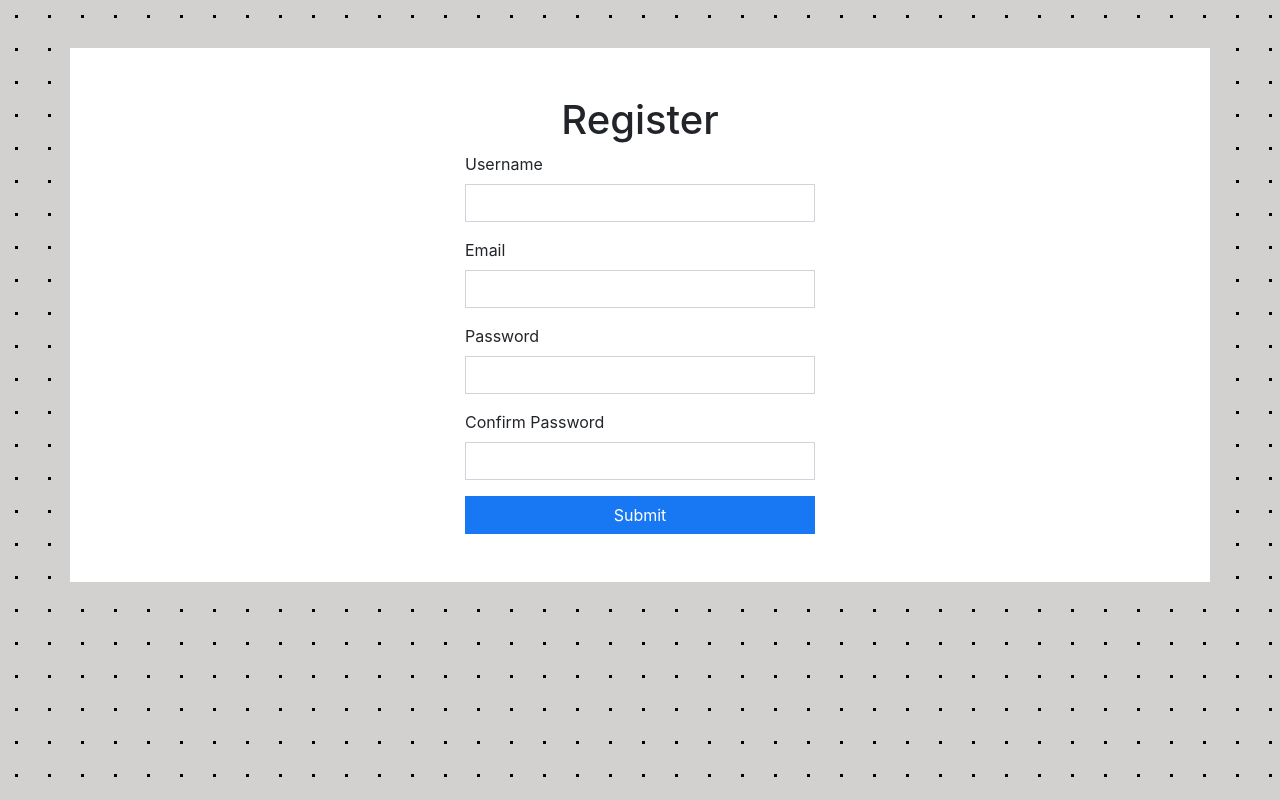
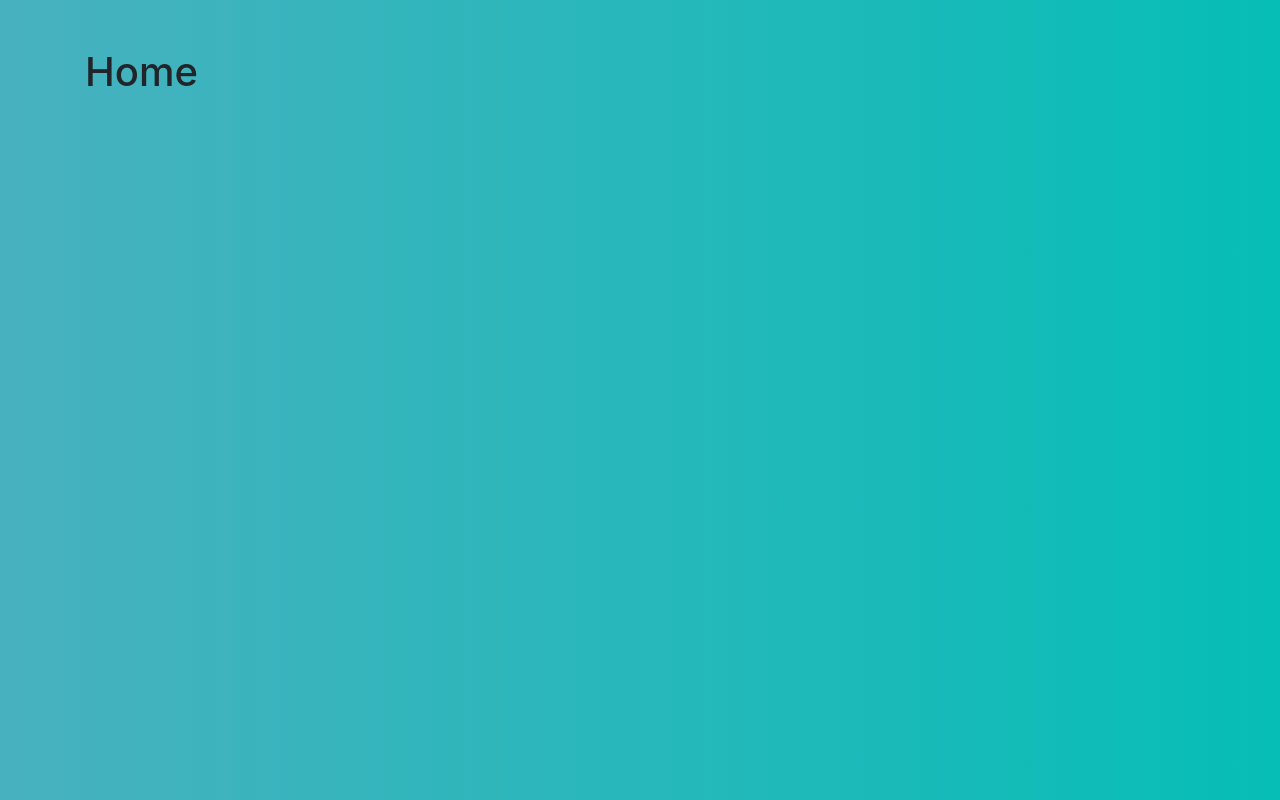
Before and after one commit to nasrulfuad/chat-app, a React (Create React App) app in the folder client/: page / in a window 1280 px wide. Built offline with nearby package versions, Linux system fonts and the light colour scheme.

Commit message:
Client register, login

```diff
--- a/client/package.json
+++ b/client/package.json
@@ -3,14 +3,17 @@
   "version": "0.1.0",
   "private": true,
   "dependencies": {
+    "@apollo/client": "^3.2.5",
     "@testing-library/jest-dom": "^4.2.4",
     "@testing-library/react": "^9.3.2",
     "@testing-library/user-event": "^7.1.2",
     "bootstrap": "^4.5.3",
+    "graphql": "^15.3.0",
     "node-sass": "^4.14.1",
     "react": "^17.0.1",
     "react-bootstrap": "^1.4.0",
     "react-dom": "^17.0.1",
+    "react-router-dom": "^5.2.0",
     "react-scripts": "3.4.4"
   },
   "scripts": {
--- a/client/public/index.html
+++ b/client/public/index.html
@@ -24,7 +24,7 @@
       work correctly both with client-side routing and a non-root public URL.
       Learn how to configure a non-root public URL by running `npm run build`.
     -->
-    <title>React App</title>
+    <title>Chat App</title>
   </head>
   <body>
     <noscript>You need to enable JavaScript to run this app.</noscript>
--- /dev/null
+++ b/client/src/ApolloProvider.jsx
@@ -0,0 +1,15 @@
+import React from "react";
+import {
+  ApolloClient,
+  InMemoryCache,
+  ApolloProvider as Provider,
+} from "@apollo/client";
+
+const client = new ApolloClient({
+  uri: "http://localhost:4000",
+  cache: new InMemoryCache(),
+});
+
+export const ApolloProvider = (props) => (
+  <Provider client={client} {...props} />
+);
--- a/client/src/App.jsx
+++ b/client/src/App.jsx
@@ -1,12 +1,22 @@
 import React from "react";
 import { Container } from "react-bootstrap";
+import { BrowserRouter as Router, Route, Switch } from "react-router-dom";
+import { ApolloProvider } from "./ApolloProvider";
+import { pages } from "./constants/pages";
 import "./App.scss";
-import { Register } from "./pages/register";
 
 export const App = () => {
   return (
-    <Container className="pt-5">
-      <Register />
-    </Container>
+    <ApolloProvider>
+      <Router>
+        <Container className="pt-5">
+          <Switch>
+            {pages.map((page, index) => (
+              <Route {...page} key={index} />
+            ))}
+          </Switch>
+        </Container>
+      </Router>
+    </ApolloProvider>
   );
 };
--- a/client/src/App.scss
+++ b/client/src/App.scss
@@ -6,11 +6,15 @@ $border-radius: 0;
 
 body {
   min-height: 100vh;
-  background-color: #d3d0d0;
-  opacity: 1;
-  background-image: radial-gradient(
-    #000000 1.6500000000000001px,
-    #d3d0d0 1.6500000000000001px
-  );
-  background-size: 33px 33px;
+  background: #06beb6; /* fallback for old browsers */
+  background: -webkit-linear-gradient(
+    to right,
+    #48b1bf,
+    #06beb6
+  ); /* Chrome 10-25, Safari 5.1-6 */
+  background: linear-gradient(
+    to right,
+    #48b1bf,
+    #06beb6
+  ); /* W3C, IE 10+/ Edge, Firefox 16+, Chrome 26+, Opera 12+, Safari 7+ */
 }
--- /dev/null
+++ b/client/src/constants/pages.js
@@ -0,0 +1,18 @@
+import { Register } from "../pages/Register";
+import { Login } from "../pages/Login";
+import { Home } from "../pages/Home";
+
+export const pages = [
+  {
+    path: "/register",
+    component: Register,
+  },
+  {
+    path: "/login",
+    component: Login,
+  },
+  {
+    path: "/",
+    component: Home,
+  },
+];
--- /dev/null
+++ b/client/src/graphql/authentication.js
@@ -0,0 +1,32 @@
+import { gql } from "@apollo/client";
+
+export const REGISTER_USER = gql`
+  mutation register(
+    $username: String!
+    $email: String!
+    $password: String!
+    $confirmPassword: String!
+  ) {
+    register(
+      username: $username
+      email: $email
+      password: $password
+      confirmPassword: $confirmPassword
+    ) {
+      username
+      email
+      createdAt
+    }
+  }
+`;
+
+export const LOGIN_USER = gql`
+  query login($username: String!, $password: String!) {
+    login(username: $username, password: $password) {
+      username
+      email
+      token
+      createdAt
+    }
+  }
+`;
--- /dev/null
+++ b/client/src/pages/Home.jsx
@@ -0,0 +1,9 @@
+import React from "react";
+
+export const Home = () => {
+  return (
+    <div>
+      <h1>Home</h1>
+    </div>
+  );
+};
--- /dev/null
+++ b/client/src/pages/Login.jsx
@@ -0,0 +1,72 @@
+import React, { useState } from "react";
+import { Row, Col, Form, Button } from "react-bootstrap";
+import { useLazyQuery } from "@apollo/client";
+import { Link } from "react-router-dom";
+import { LOGIN_USER } from "../graphql/authentication";
+
+export const Login = (props) => {
+  const [variables, setVariables] = useState({
+    username: "",
+    password: "",
+  });
+  const [errors, setErrors] = useState({});
+
+  const [loginUser, { loading }] = useLazyQuery(LOGIN_USER, {
+    onError: (err) => setErrors(err.graphQLErrors[0].extensions.errors),
+    onCompleted: (data) => {
+      localStorage.setItem("token", data.login.token);
+      props.history.push("/");
+    },
+  });
+
+  const onRegister = (e) => {
+    e.preventDefault();
+    loginUser({ variables });
+  };
+
+  const { username, password } = variables;
+
+  return (
+    <Row className="bg-white py-5 justify-content-center">
+      <Col sm={8} md={6} lg={4}>
+        <h1 className="text-center">Login</h1>
+        <Form onSubmit={onRegister}>
+          <Form.Group>
+            <Form.Label className={errors.username && "text-danger"}>
+              {errors.username ?? "Username"}
+            </Form.Label>
+            <Form.Control
+              type="text"
+              value={username}
+              className={errors.username && "is-invalid"}
+              onChange={(e) =>
+                setVariables({ ...variables, username: e.target.value })
+              }
+            />
+          </Form.Group>
+
+          <Form.Group>
+            <Form.Label className={errors.password && "text-danger"}>
+              {errors.password ?? "Password"}
+            </Form.Label>
+            <Form.Control
+              type="password"
+              value={password}
+              className={errors.password && "is-invalid"}
+              onChange={(e) =>
+                setVariables({ ...variables, password: e.target.value })
+              }
+            />
+          </Form.Group>
+
+          <Button variant="primary" type="submit" block disabled={loading}>
+            {loading ? "Loading..." : "LOGIN"}
+          </Button>
+          <small>
+            Don't have an account? <Link to="/register">Register here</Link>
+          </small>
+        </Form>
+      </Col>
+    </Row>
+  );
+};
--- a/client/src/pages/register.jsx
+++ b/client/src/pages/Register.jsx
@@ -1,17 +1,26 @@
 import React, { useState } from "react";
 import { Row, Col, Form, Button } from "react-bootstrap";
+import { useMutation } from "@apollo/client";
+import { Link } from "react-router-dom";
+import { REGISTER_USER } from "../graphql/authentication";
 
-export const Register = () => {
+export const Register = (props) => {
   const [variables, setVariables] = useState({
     username: "",
     email: "",
     password: "",
     confirmPassword: "",
   });
+  const [errors, setErrors] = useState({});
+
+  const [registerUser, { loading }] = useMutation(REGISTER_USER, {
+    update: () => props.history.push("/login"),
+    onError: (err) => setErrors(err.graphQLErrors[0].extensions.errors),
+  });
 
   const onRegister = (e) => {
     e.preventDefault();
-    console.log(variables);
+    registerUser({ variables });
   };
 
   const { username, email, password, confirmPassword } = variables;
@@ -22,10 +31,13 @@ export const Register = () => {
         <h1 className="text-center">Register</h1>
         <Form onSubmit={onRegister}>
           <Form.Group>
-            <Form.Label>Username</Form.Label>
+            <Form.Label className={errors.username && "text-danger"}>
+              {errors.username ?? "Username"}
+            </Form.Label>
             <Form.Control
               type="text"
               value={username}
+              className={errors.username && "is-invalid"}
               onChange={(e) =>
                 setVariables({ ...variables, username: e.target.value })
               }
@@ -33,10 +45,13 @@ export const Register = () => {
           </Form.Group>
 
           <Form.Group>
-            <Form.Label>Email</Form.Label>
+            <Form.Label className={errors.email && "text-danger"}>
+              {errors.email ?? "Email"}
+            </Form.Label>
             <Form.Control
               type="email"
               value={email}
+              className={errors.email && "is-invalid"}
               onChange={(e) =>
                 setVariables({ ...variables, email: e.target.value })
               }
@@ -44,10 +59,13 @@ export const Register = () => {
           </Form.Group>
 
           <Form.Group>
-            <Form.Label>Password</Form.Label>
+            <Form.Label className={errors.password && "text-danger"}>
+              {errors.password ?? "Password"}
+            </Form.Label>
             <Form.Control
               type="password"
               value={password}
+              className={errors.password && "is-invalid"}
               onChange={(e) =>
                 setVariables({ ...variables, password: e.target.value })
               }
@@ -55,10 +73,13 @@ export const Register = () => {
           </Form.Group>
 
           <Form.Group>
-            <Form.Label>Confirm Password</Form.Label>
+            <Form.Label className={errors.confirmPassword && "text-danger"}>
+              {errors.confirmPassword ?? "Confirm Password"}
+            </Form.Label>
             <Form.Control
               type="password"
               value={confirmPassword}
+              className={errors.confirmPassword && "is-invalid"}
               onChange={(e) =>
                 setVariables({
                   ...variables,
@@ -68,9 +89,12 @@ export const Register = () => {
             />
           </Form.Group>
 
-          <Button variant="primary" type="submit" block>
-            Submit
+          <Button variant="primary" type="submit" block disabled={loading}>
+            {loading ? "Loading..." : "REGISTER"}
           </Button>
+          <small>
+            Already have an account? <Link to="/login">Login here</Link>
+          </small>
         </Form>
       </Col>
     </Row>
--- a/package.json
+++ b/package.json
@@ -6,7 +6,7 @@
   "scripts": {
     "test": "echo \"Error: no test specified\" && exit 1",
     "start": "node server.js",
-    "dev": "nodemon server.js"
+    "dev": "nodemon server.js --ignore client/"
   },
   "keywords": [],
   "author": "",
```
Also changed, not shown: 2 other files (tests, documents, lock files or other folders).
